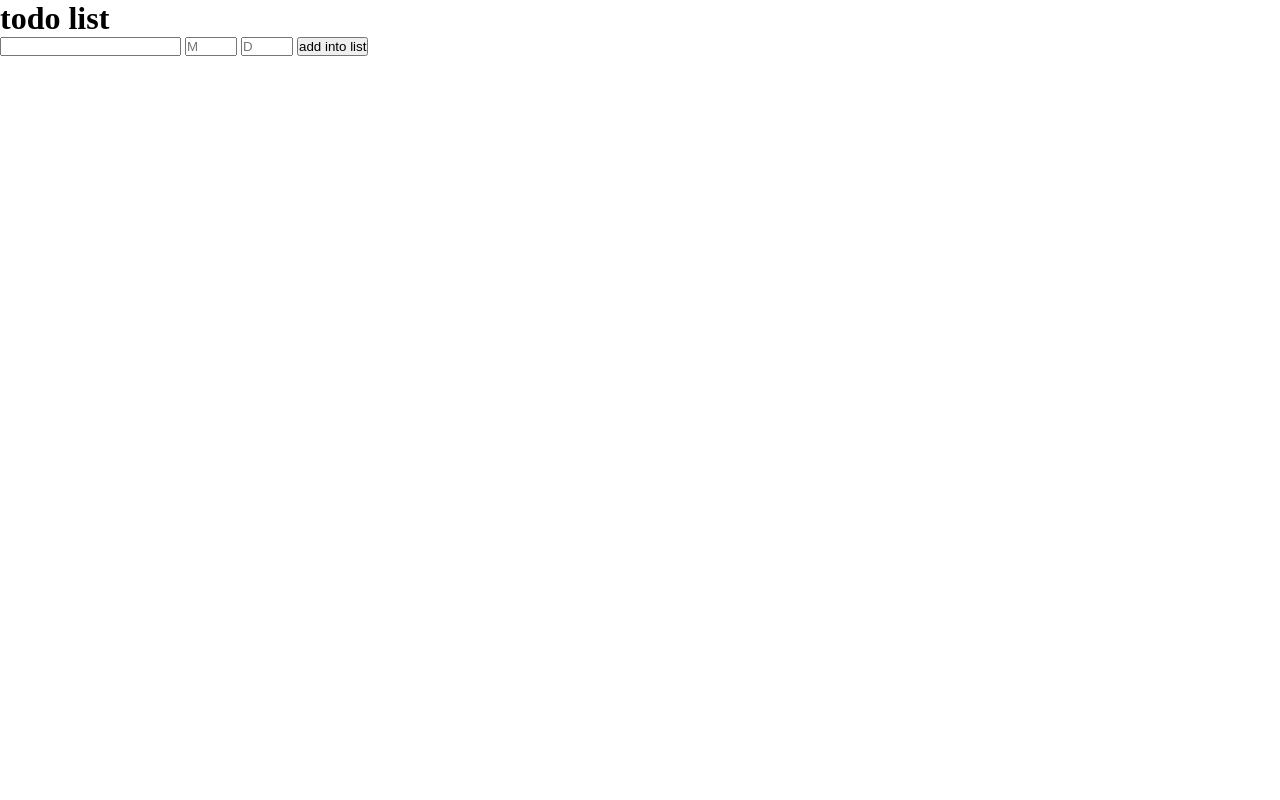
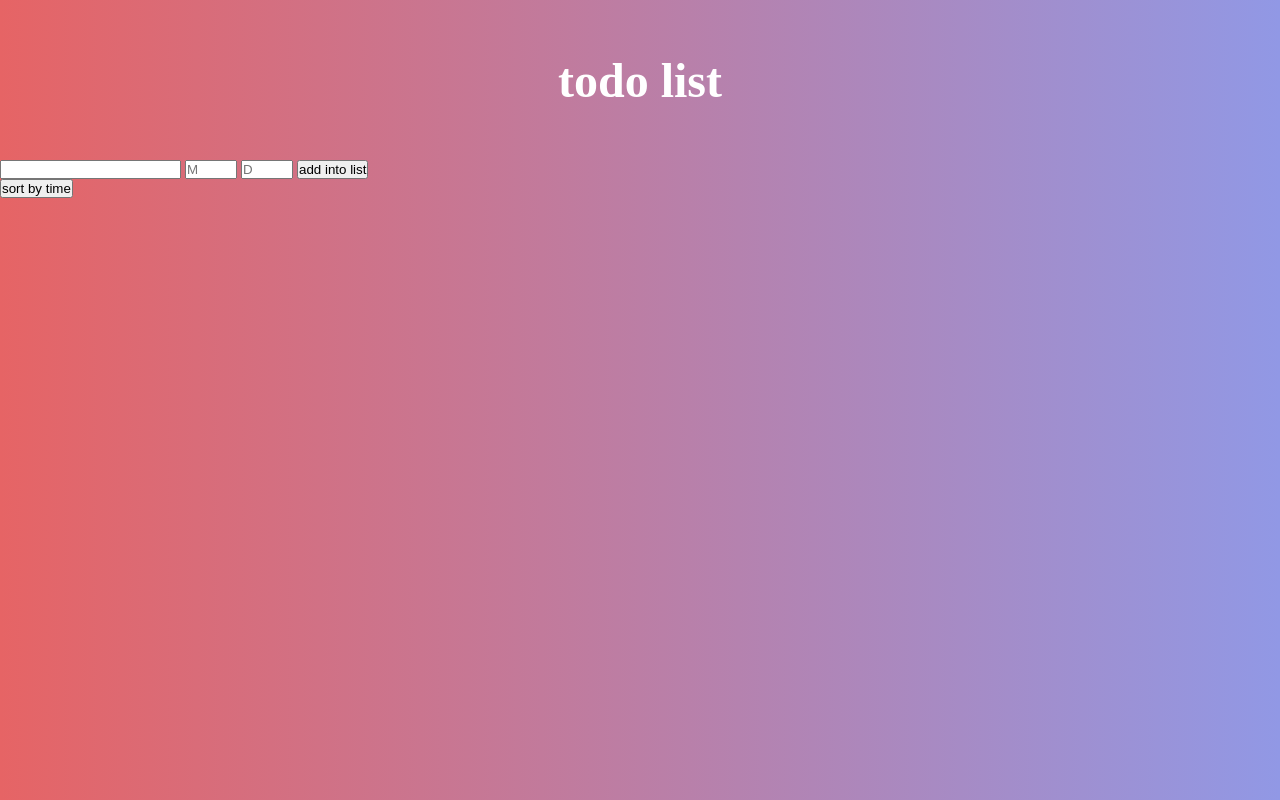
Before and after one commit to haha505254/todo_list_js, a plain HTML site: page index.html in a window 1280 px wide. Drawn offline with Linux system fonts and the light colour scheme.

Commit message:
add input

```diff
--- a/index.html
+++ b/index.html
@@ -20,6 +20,10 @@
         <input type="number"  min="1" max="31" placeholder="D" required>
         <button type="submit">add into list</button>
     </form>
+
+    <div class="sort">
+        <button>sort by time</button>
+    </div>
 </body>
-
+<script src="./app.js"></script>
 </html>
--- a/styles/style.css
+++ b/styles/style.css
@@ -1,6 +1,18 @@
 * {
-margin: 0;
-padding: 0;
-box-sizing: 0;
-
-}
+    margin: 0;
+    padding: 0;
+    box-sizing: 0;
+  }
+  body {
+    background: linear-gradient(90deg, #e66465, #9198e5);
+  }
+  header {
+    height: 20vh;
+    display: flex;
+    justify-content: center;
+    align-items: center;
+  }
+  header h1 {
+    color: white;
+    font-size: 3rem;
+  }
```
